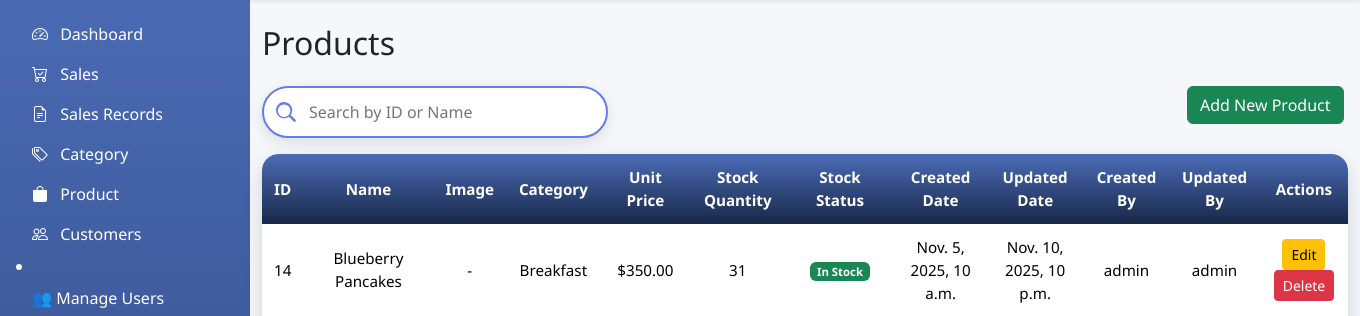
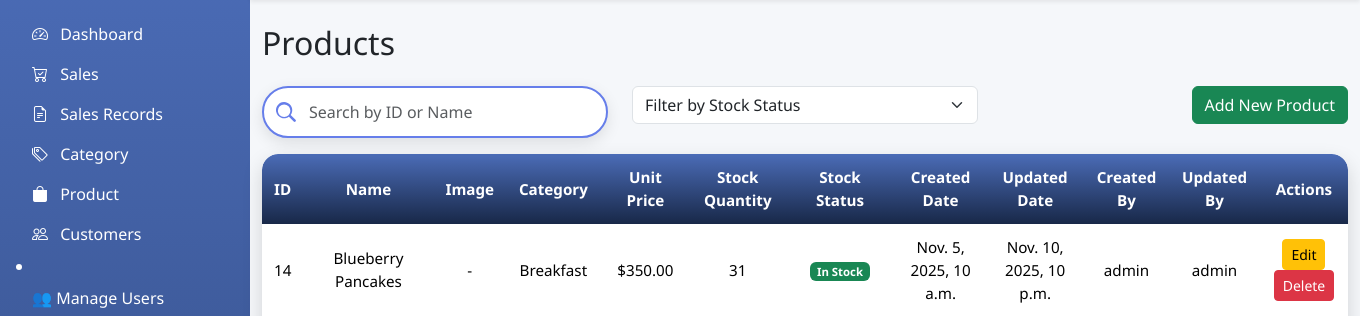
Before and after one commit to jahidshawon19/point-of-sale, a Django app: page /products/ in a window 1360 px wide. Shown: the part 55-371 px from the top of the page. Run offline with Django 5.2, Linux system fonts and the light colour scheme; a user stored in the database is signed in; data comes from the database, SQL or seed files in the repository.

Commit message:
product table=> filter by stock status added

```diff
--- a/pos/templates/pos/product_list.html
+++ b/pos/templates/pos/product_list.html
@@ -1,25 +1,27 @@
-
 {% extends 'pos/base.html' %}
 {% load static %}
-{% block title %}Category - POS{% endblock %}
+{% block title %}Products - POS{% endblock %}
 
 {% block content %}
 <h2 class="mb-4">Products</h2>
 
-<div class="row">
+<div class="row mb-3">
     <div class="col-lg-4">
-        <div class="mb-3">
-    <input type="text" id="categorySearch" class="lu-search" placeholder="Search by ID or Name">
+        <input type="text" id="categorySearch" class="lu-search form-control" placeholder="Search by ID or Name">
     </div>
+    <div class="col-lg-4">
+
+        <select id="stockFilter" class="form-select">
+            <option value="all">Filter by Stock Status</option>
+            <option value="all">All</option>
+            <option value="in">In Stock</option>
+            <option value="low">Low Stock</option>
+            <option value="out">Out of Stock</option>
+        </select>
     </div>
-    <div class="col-lg-4"></div>
-    <div class="col-lg-2"></div>
-    <div class="col-lg-2">
-        <a href="{% url 'product_create' %}" class="btn btn-success">
-               Add New Product
-           </a>
+    <div class="col-lg-4 text-end">
+        <a href="{% url 'product_create' %}" class="btn btn-success">Add New Product</a>
     </div>
-
 </div>
 
 <div class="lu-table-wrapper">
@@ -27,7 +29,6 @@
         <thead>
             <tr>
                 <th>ID</th>
-
                 <th>Name</th>
                 <th>Image</th>
                 <th>Category</th>
@@ -43,9 +44,8 @@
         </thead>
         <tbody>
             {% for product in products %}
-        <tr>
+            <tr data-stock-status="{% if product.stock_quantity == 0 %}out{% elif product.stock_quantity <= 5 %}low{% else %}in{% endif %}">
                 <td>{{ product.id }}</td>
-
                 <td>{{ product.name }}</td>
                 <td>
                     {% if product.image %}
@@ -77,7 +77,7 @@
                 </td>
             </tr>
             {% empty %}
-        <tr><td colspan="9" class="text-center">No products found.</td></tr>
+            <tr><td colspan="12" class="text-center">No products found.</td></tr>
             {% endfor %}
         </tbody>
     </table>
@@ -86,4 +86,36 @@
 
 {% block extra_js %}
 <script src="{% static 'js/category.js' %}"></script>
+<script>
+    // Stock status filter
+    const stockFilter = document.getElementById('stockFilter');
+    const productRows = document.querySelectorAll('#categoryTable tbody tr');
+
+    stockFilter.addEventListener('change', function() {
+        const value = this.value; // all / in / low / out
+        productRows.forEach(row => {
+            const status = row.dataset.stockStatus;
+            if (value === 'all' || value === status) {
+                row.style.display = '';
+            } else {
+                row.style.display = 'none';
+            }
+        });
+    });
+
+    // Simple search filter by ID or Name
+    const categorySearch = document.getElementById('categorySearch');
+    categorySearch.addEventListener('input', function() {
+        const search = this.value.toLowerCase();
+        productRows.forEach(row => {
+            const id = row.cells[0].innerText.toLowerCase();
+            const name = row.cells[1].innerText.toLowerCase();
+            if (id.includes(search) || name.includes(search)) {
+                row.style.display = '';
+            } else {
+                row.style.display = 'none';
+            }
+        });
+    });
+</script>
 {% endblock %}
```
Lines whose indentation alone changed are shown as unchanged.
